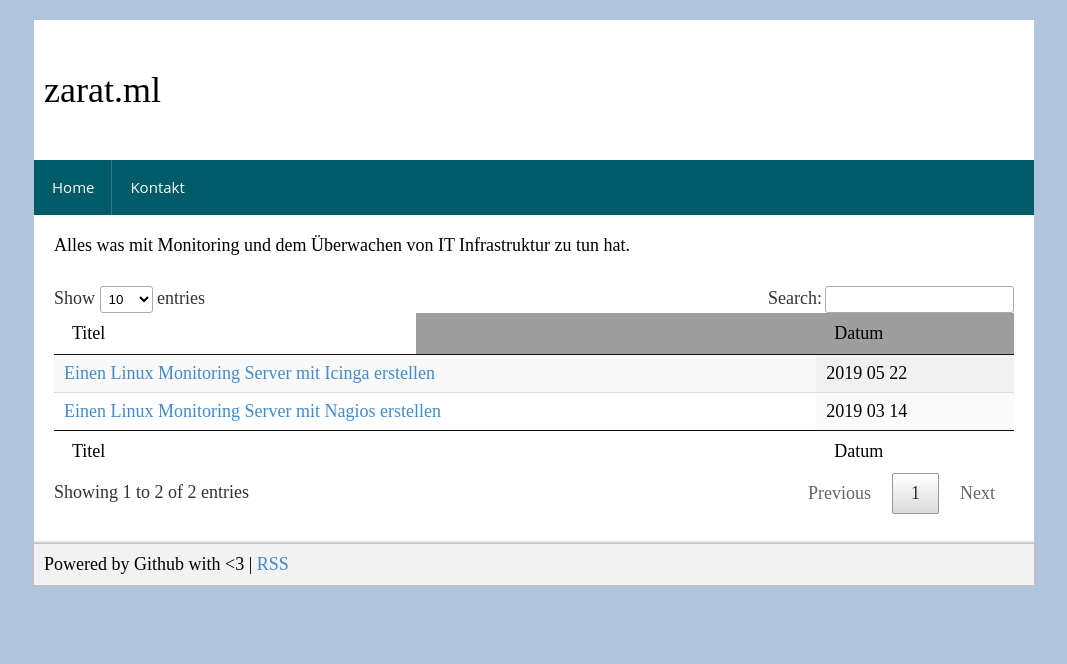
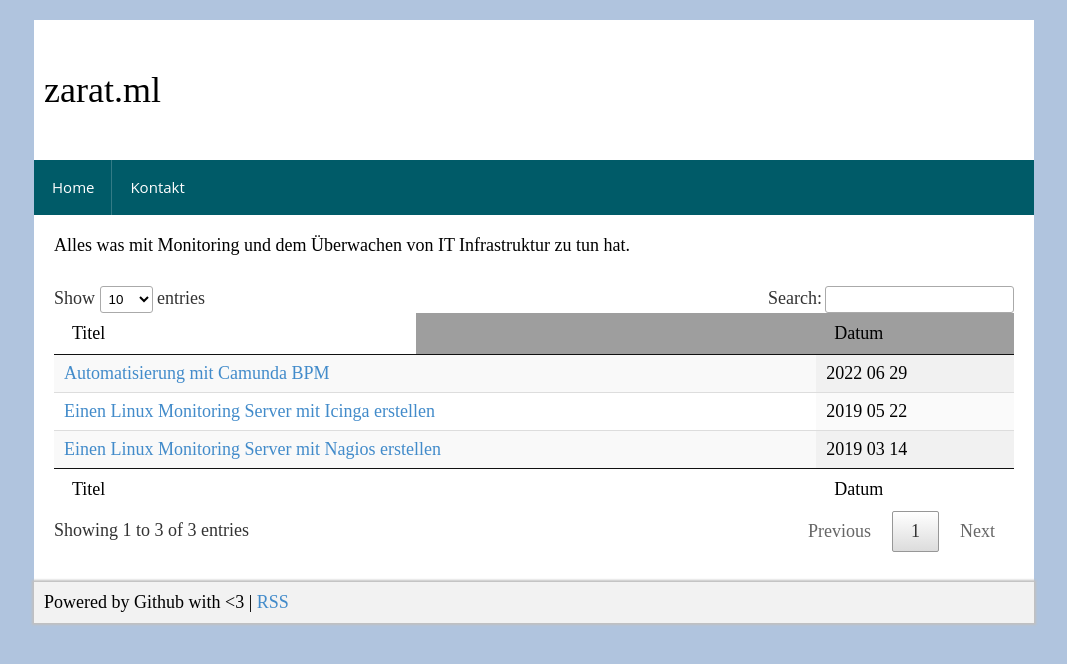
Before and after one commit to zarat/zarat.github.io, a Jekyll site: the page built from tag/monitoring.markdown, in a window 1280 px wide. Shown: the top 664 px of the page, without its empty margins (106-1173 px from the left). Built offline with Jekyll 4.4.1, drawn with Linux system fonts in a browser that asks for light colours.

Commit message:
Update 2022-06-29-bpm-automatisierung-mit-camunda.markdown

```diff
--- a/_posts/2022-06-29-bpm-automatisierung-mit-camunda.markdown
+++ b/_posts/2022-06-29-bpm-automatisierung-mit-camunda.markdown
@@ -3,7 +3,7 @@ layout: post
 title: Automatisierung mit Camunda BPM
 author: Manuel Zarat
 category: tutorials
-tags: monitoring, cloud
+tags: monitoring cloud
 permalink: /blog/camunda-bpm
 ---
 
```
